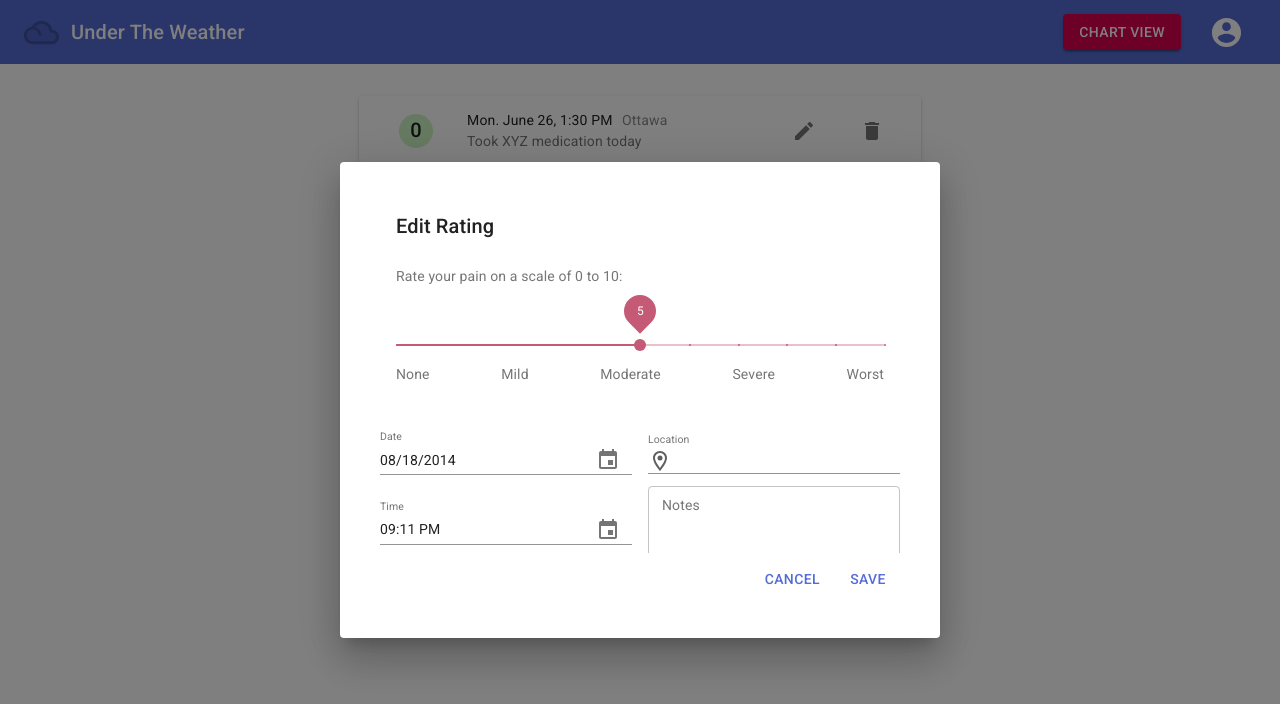
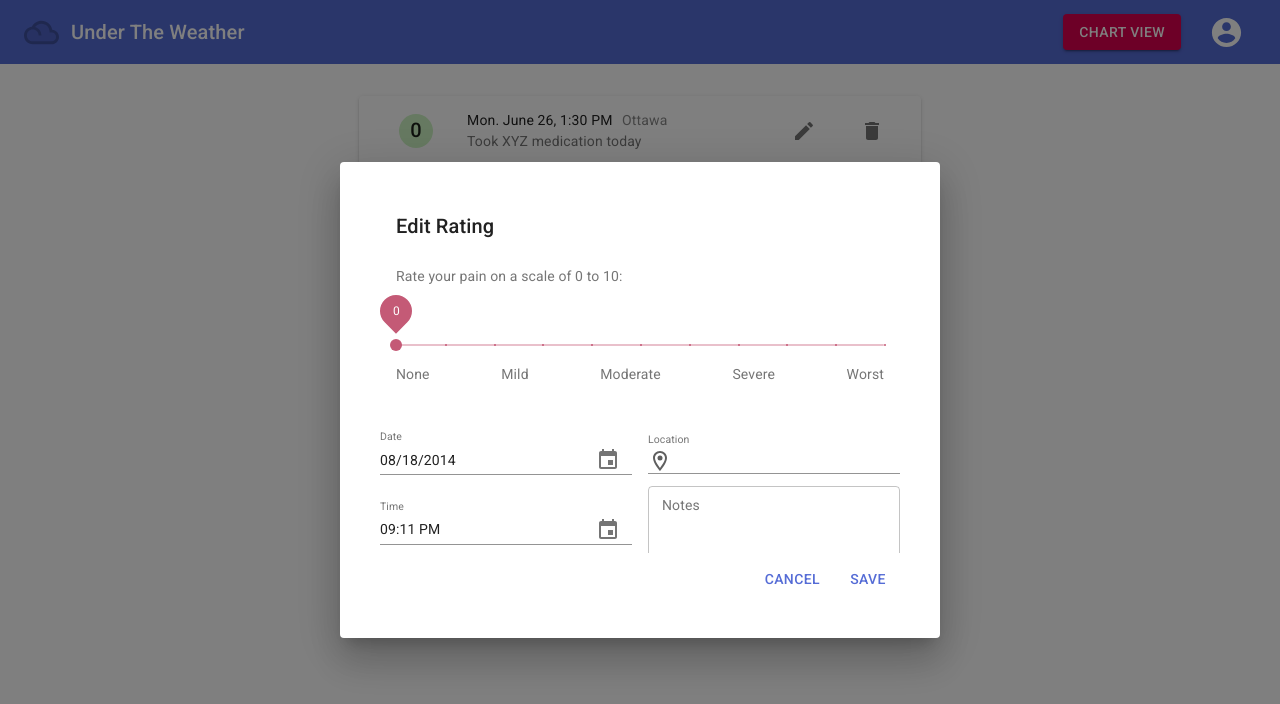
Before and after one commit to robinwakeman/under-the-weather, a Next.js app: page /app/listView in a window 1280 px wide. Both pictures are taken after a click on the button 804 px from the left and 130 px from the top of the page. Shown: the top 704 px of the page. Built offline with nearby package versions, Linux system fonts and the light colour scheme.

Commit message:
made slider a controlled component

```diff
--- a/components/Slider.js
+++ b/components/Slider.js
@@ -8,7 +8,7 @@ const useStyles = makeStyles(theme => ({
   margin: {
     height: theme.spacing(3),
   },
-  // override built-in styles with classes, and adapt styles based on props
+  // override built-in styles with classes
   //  in order to colour-code slider according to pain category
   root: {
     width: '100%',
@@ -22,18 +22,6 @@ const useStyles = makeStyles(theme => ({
   },
   track: {
     backgroundColor: '#C45A76',
-  },
-  trackInverted: {
-    '& $track': {
-      backgroundColor:
-        // Same logic as the LinearProgress track color
-        theme.palette.type === 'light'
-          ? lighten('#C45A76', 0.62)
-          : darken('#C45A76', 0.5),
-    },
-    '& $rail': {
-      opacity: 1,
-    },
   },
   thumb: {
       position: 'absolute',
@@ -79,14 +67,12 @@ const useStyles = makeStyles(theme => ({
 }));
 
 function valuetext(value) {
-  return `${value}°C`;
-}
-
-function valueLabelFormat(value) {
-  return marks.findIndex(mark => mark.value === value) + 1;
+  return `Pain rating: ${value}`;
 }
 
 export default function DiscreteSlider(props) {
+
+  const [value, setValue]= useState(0);
 
   const classes = useStyles();
 
@@ -116,8 +102,8 @@ export default function DiscreteSlider(props) {
   return (
     <div className={classes.root}>
       <Slider
-        defaultValue={1}
-        value={5}
+        defaultValue={value}
+        value={value}
         getAriaValueText={valuetext}
         aria-labelledby="discrete-slider"
         valueLabelDisplay="auto"
@@ -126,12 +112,14 @@ export default function DiscreteSlider(props) {
         min={0}
         max={10}
         valueLabelDisplay="on"
+        onChange={(event, value)=>{
+          setValue(value);
+        }}
         classes={{
               root: classes.root,
               mark: classes.mark,
               rail: classes.rail,
               track: classes.track,
-              trackInverted: classes.trackInverted,
               thumb: classes.thumb,
             }}
       />
```
